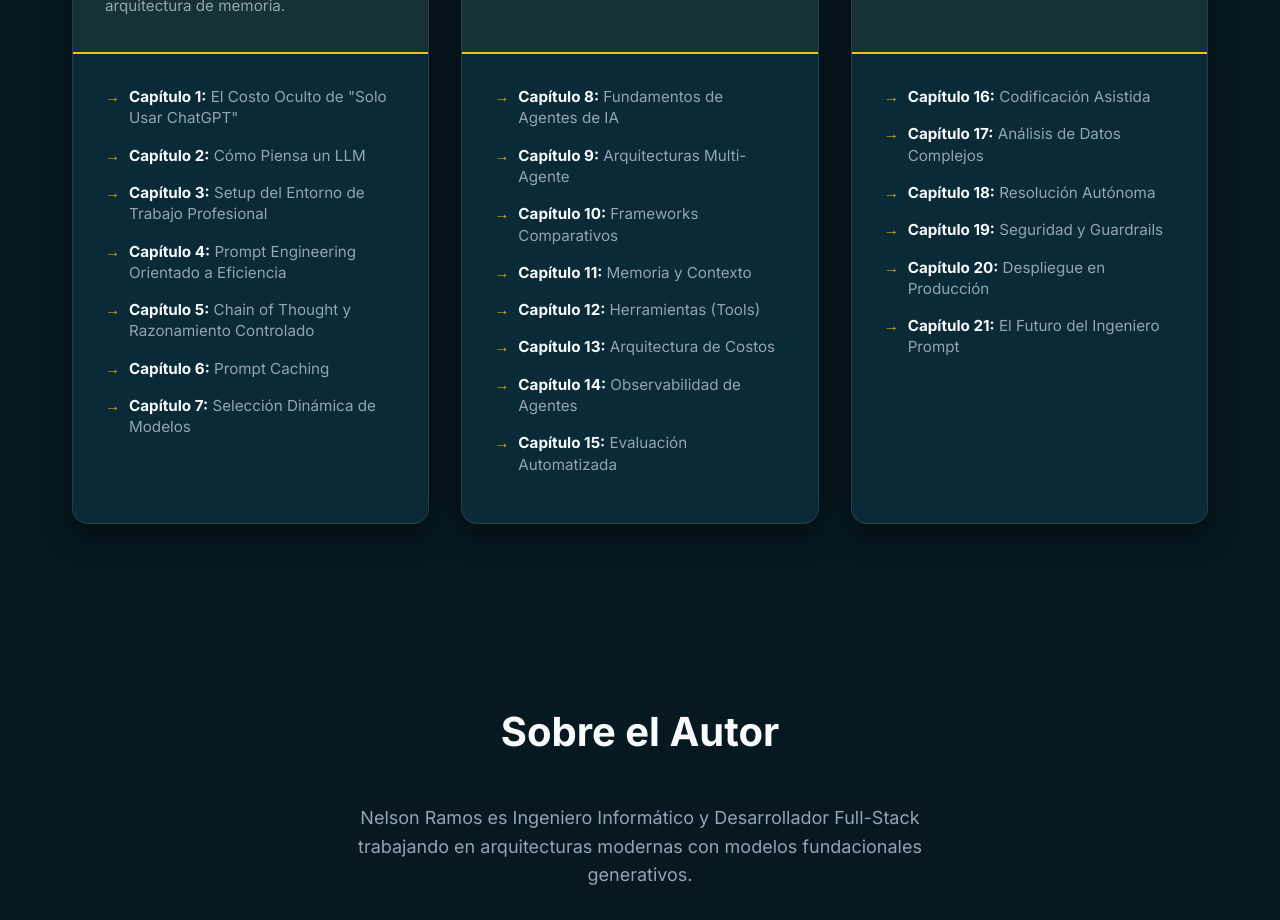
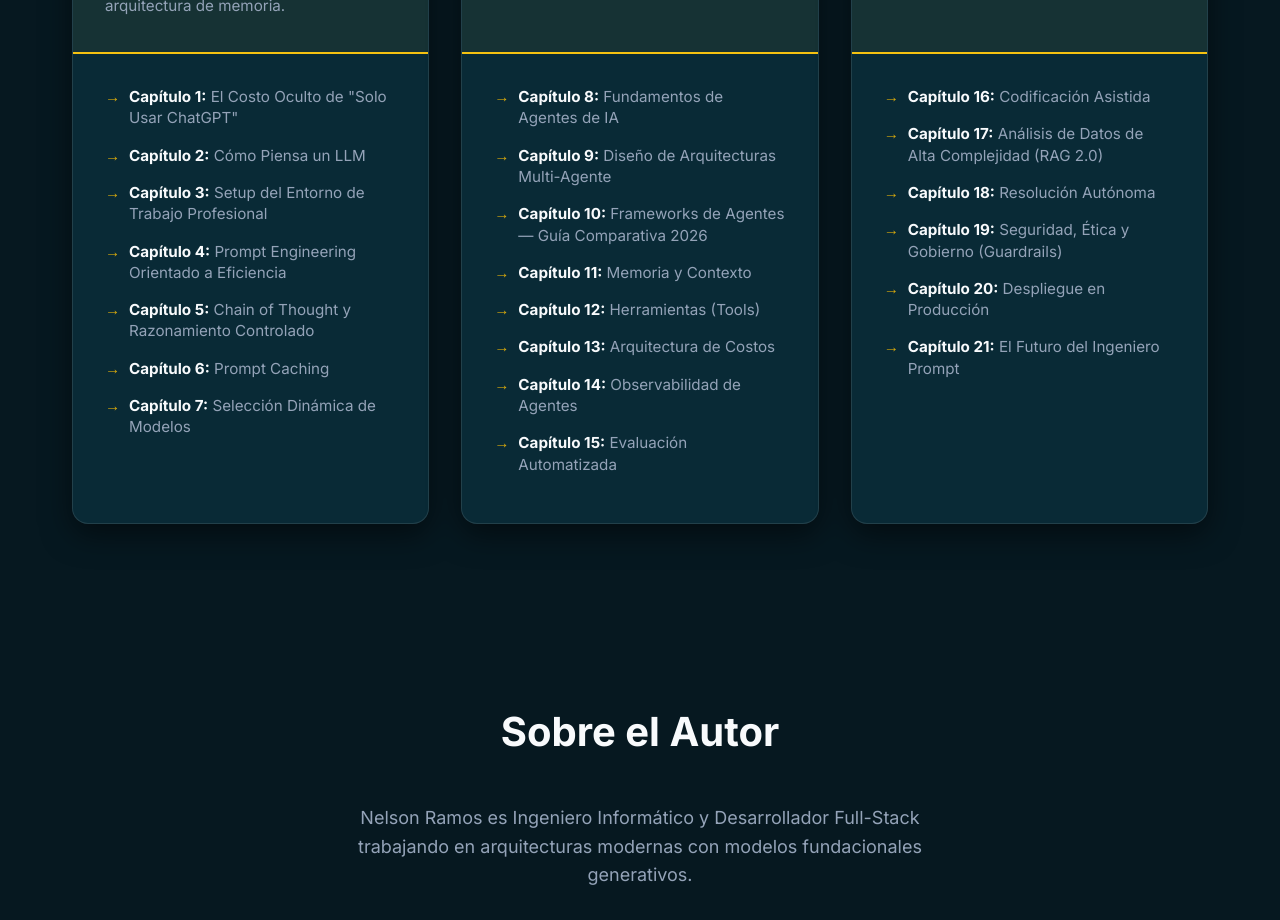
Before and after one commit to nelsonalejandro/ebook-ia-landing, a React (Vite) app: page / in a window 1280 px wide. Shown: the part 2400-3320 px from the top of the page. Built offline with nearby package versions, Linux system fonts and the light colour scheme.

Commit message:
fix: corregir títulos de capítulos 9, 10, 17 y 19

```diff
--- a/src/App.jsx
+++ b/src/App.jsx
@@ -450,8 +450,8 @@ function App() {
               </div>
               <ul className="chapter-list">
                 <li><strong>Capítulo 8:</strong> Fundamentos de Agentes de IA</li>
-                <li><strong>Capítulo 9:</strong> Arquitecturas Multi-Agente</li>
-                <li><strong>Capítulo 10:</strong> Frameworks Comparativos</li>
+                <li><strong>Capítulo 9:</strong> Diseño de Arquitecturas Multi-Agente</li>
+                <li><strong>Capítulo 10:</strong> Frameworks de Agentes — Guía Comparativa 2026</li>
                 <li><strong>Capítulo 11:</strong> Memoria y Contexto</li>
                 <li><strong>Capítulo 12:</strong> Herramientas (Tools)</li>
                 <li><strong>Capítulo 13:</strong> Arquitectura de Costos</li>
@@ -468,9 +468,9 @@ function App() {
               </div>
               <ul className="chapter-list">
                 <li><strong>Capítulo 16:</strong> Codificación Asistida</li>
-                <li><strong>Capítulo 17:</strong> Análisis de Datos Complejos</li>
+                <li><strong>Capítulo 17:</strong> Análisis de Datos de Alta Complejidad (RAG 2.0)</li>
                 <li><strong>Capítulo 18:</strong> Resolución Autónoma</li>
-                <li><strong>Capítulo 19:</strong> Seguridad y Guardrails</li>
+                <li><strong>Capítulo 19:</strong> Seguridad, Ética y Gobierno (Guardrails)</li>
                 <li><strong>Capítulo 20:</strong> Despliegue en Producción</li>
                 <li><strong>Capítulo 21:</strong> El Futuro del Ingeniero Prompt</li>
               </ul>
```
